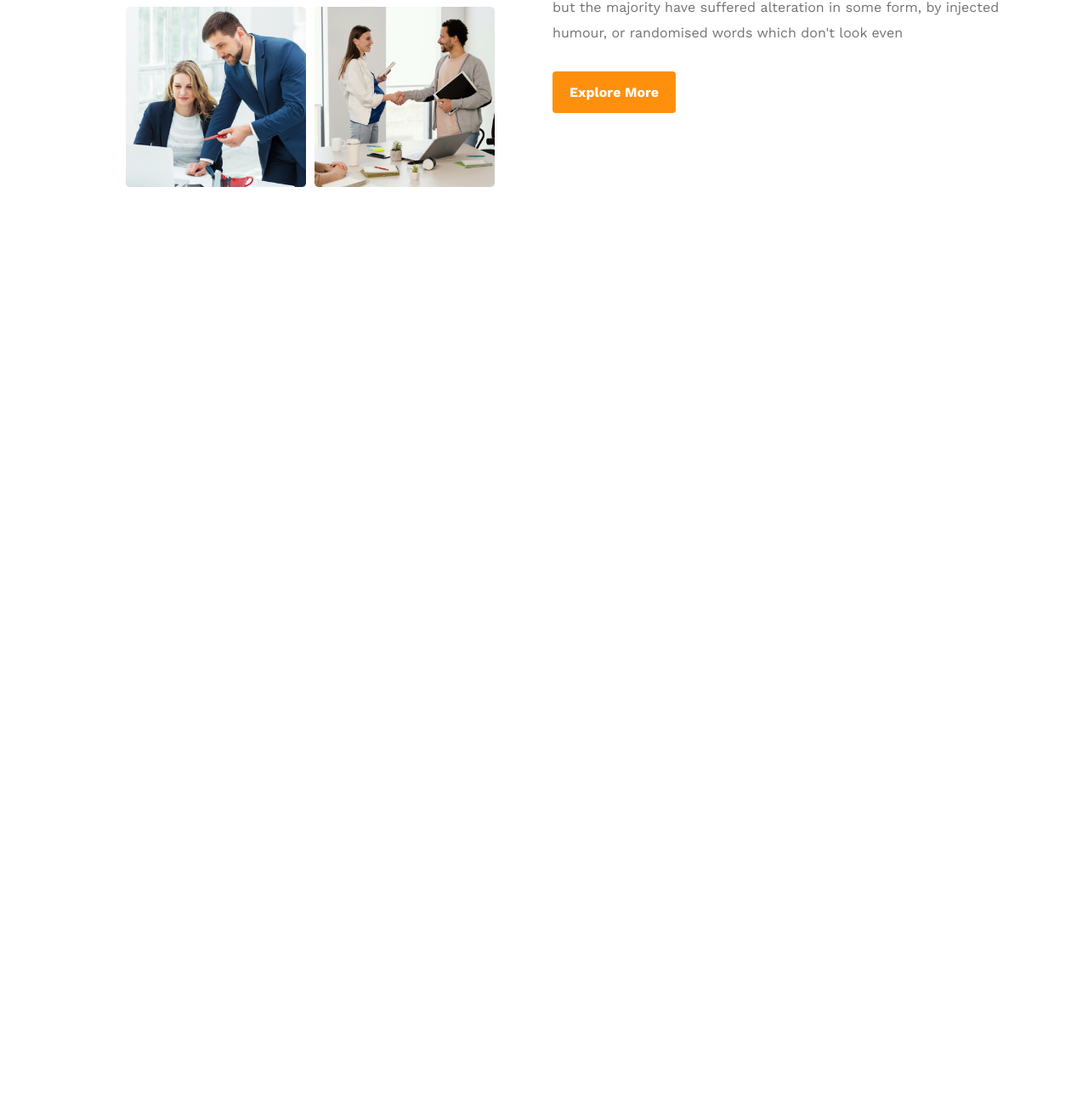
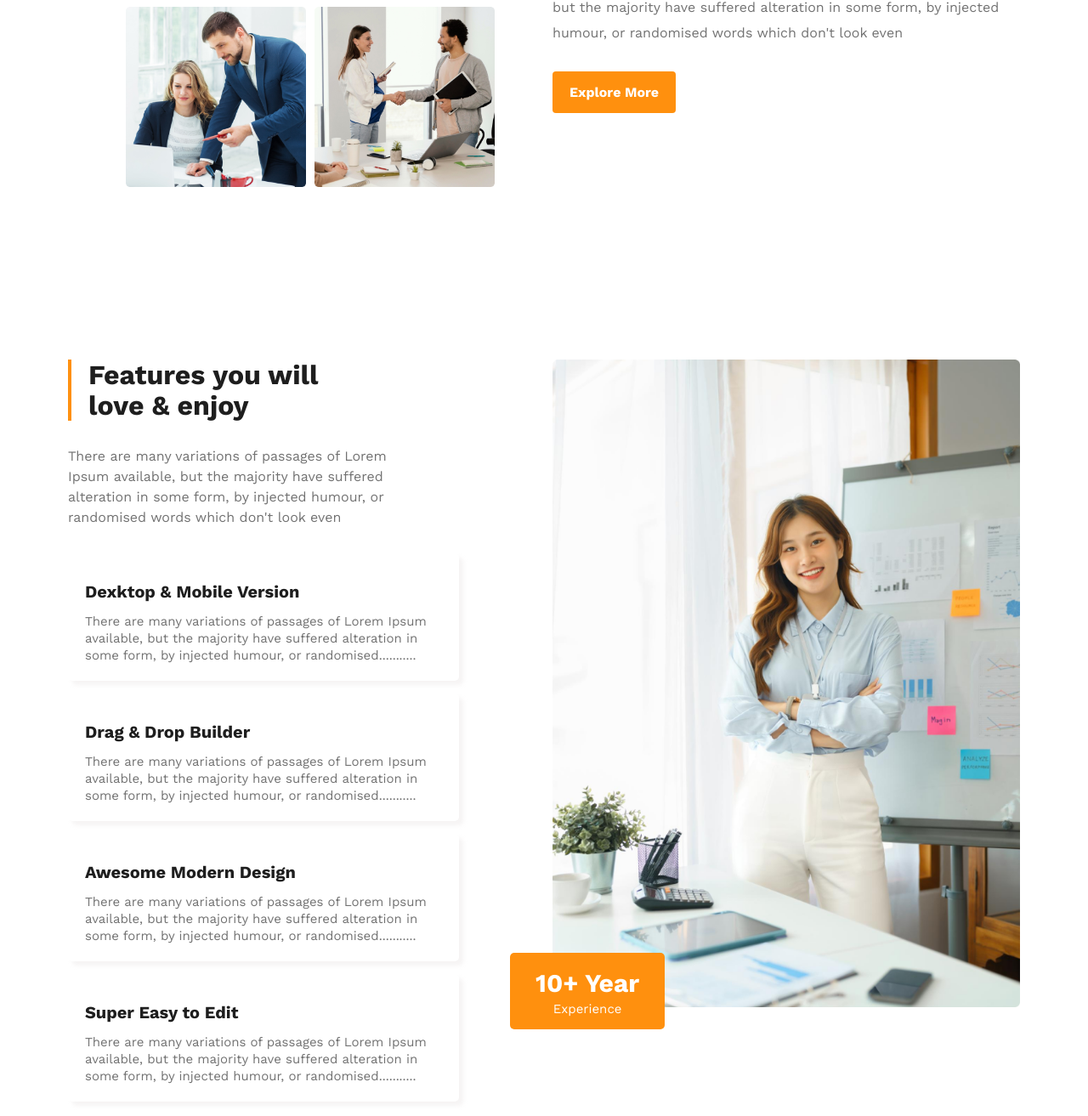
Before and after one commit to mdnahinfardousbadhon/g3-architects, a plain HTML site: page index.html in a window 1280 px wide. Shown: the part 1222-2535 px from the top of the page at 85% size. Before the commit the page ends 1555 px from the top, so only its background shows below. Drawn offline with nearby package versions, Linux system fonts and the light colour scheme.

Commit message:
Feature Enjoy Section Completed

```diff
--- a/css/style.css
+++ b/css/style.css
@@ -141,3 +141,84 @@ nav{
 }
 
 /* FEATURE SECTION END HERE */
+
+
+/* FEATURE ENJOY SECTION START HERE */
+.feature-enjoy {
+    padding: 90px 0;
+}
+
+.feature-enjoy-container {
+    display: grid;
+    grid-template-columns: repeat(2, 1fr);
+    gap: 20px;
+}
+.feature-enjoy-title {
+    font-size: 32px;
+    font-weight: 700;
+    line-height: 36px;
+    border-left: 4px solid var(--color-FF900E);
+    padding-left: 20px;
+}
+.feature-enjoy-description {
+    font-size: 16px;
+    font-weight: 400;
+    line-height: 24px;
+    margin: 30px 0;
+    color: var(--color-727272);
+    padding-right: 150px;
+}
+.feature-enjoy-image {
+    position: relative;
+}
+.feature-enjoy-image img {
+    width: 100%;
+}
+.feature-card-list {
+    background: #fff;
+    border-radius: 5px;
+    padding: 20px;
+    box-shadow: 5px 5px 5px rgba(240, 236, 236, 0.603);
+    margin-right: 90px;
+    margin-top: 15px;
+    margin-bottom: 15px;
+}
+.feature-card-list h4 {
+    font-size: 20px;
+    font-weight: 700;
+    line-height: 30px;
+    margin: 10px 0;
+}
+.feature-card-list p {
+    font-size: 15px;
+    font-weight: 400;
+    line-height: 20px;
+    color: var(--color-727272);
+}
+.feature-enjoy-experience {
+    padding: 15px 30px;
+    background-color: var(--color-FF900E);
+    color: #fff;
+    position: absolute;
+    bottom: 100px;
+    left: -50px;
+    border-radius: 5px;
+}
+.feature-enjoy-experience h3 {
+    font-size: 30px;
+    font-weight: 800;
+    line-height: 32px;
+    margin: 5px 0;
+}
+.feature-enjoy-experience p {
+    font-size: 15px;
+    font-weight: 400;
+    line-height: 18px;
+    text-align: center;
+}
+/* FEATURE ENJOY SECTION END HERE */
+
+/* FACTS SECTION START HERE */
+
+
+/* FACTS SECTION END HERE */
--- a/index.html
+++ b/index.html
@@ -52,6 +52,7 @@
 
     <!-- MAIN SECTION START-->
     <main>
+        <!-- FEATURE SECTION START HERE -->
         <section class="feature">
             <div class="feature-container container">
                 <div class="feature-images">
@@ -69,6 +70,47 @@
                 </div>
             </div>
         </section>
+        <!-- FEATURE SECTION END HERE -->
+
+
+        <!-- FEATURE LOVE & ENJOY SECTION START HERE -->
+        <section class="feature-enjoy">
+            <div class="container">
+                <div class="feature-enjoy-container">
+                    <div class="feature-enjoy-info">
+                        <h2 class="feature-enjoy-title">Features you will <br>love & enjoy</h2>
+                        <p class="feature-enjoy-description">
+                            There are many variations of passages of Lorem Ipsum available, but the majority have suffered alteration in some form, by injected humour, or randomised words which don't look even
+                        </p>
+                        <div class="feature-card-list">
+                            <h4>Dexktop & Mobile Version</h4>
+                            <p>There are many variations of passages of Lorem Ipsum available, but the majority have suffered alteration in some form, by injected humour, or randomised...........</p>
+                        </div>
+                        <div class="feature-card-list">
+                            <h4>Drag & Drop Builder</h4>
+                            <p>There are many variations of passages of Lorem Ipsum available, but the majority have suffered alteration in some form, by injected humour, or randomised...........</p>
+                        </div>
+                        <div class="feature-card-list">
+                            <h4>Awesome Modern Design</h4>
+                            <p>There are many variations of passages of Lorem Ipsum available, but the majority have suffered alteration in some form, by injected humour, or randomised...........</p>
+                        </div>
+                        <div class="feature-card-list">
+                            <h4>Super Easy to Edit</h4>
+                            <p>There are many variations of passages of Lorem Ipsum available, but the majority have suffered alteration in some form, by injected humour, or randomised...........</p>
+                        </div>
+                    </div>
+                    <div class="feature-enjoy-image">
+                        <img src="./images/architect.png" alt="">
+                        <div class="feature-enjoy-experience">
+                            <h3>10+ Year</h3>
+                            <p>Experience</p>
+                        </div>
+                    </div>
+                </div>
+            </div>
+        </section>
+
+        <!-- FEATURE LOVE & ENJOY SECTION END HERE -->
     </main>
     <!-- MAIN SECTION END -->
 
```
